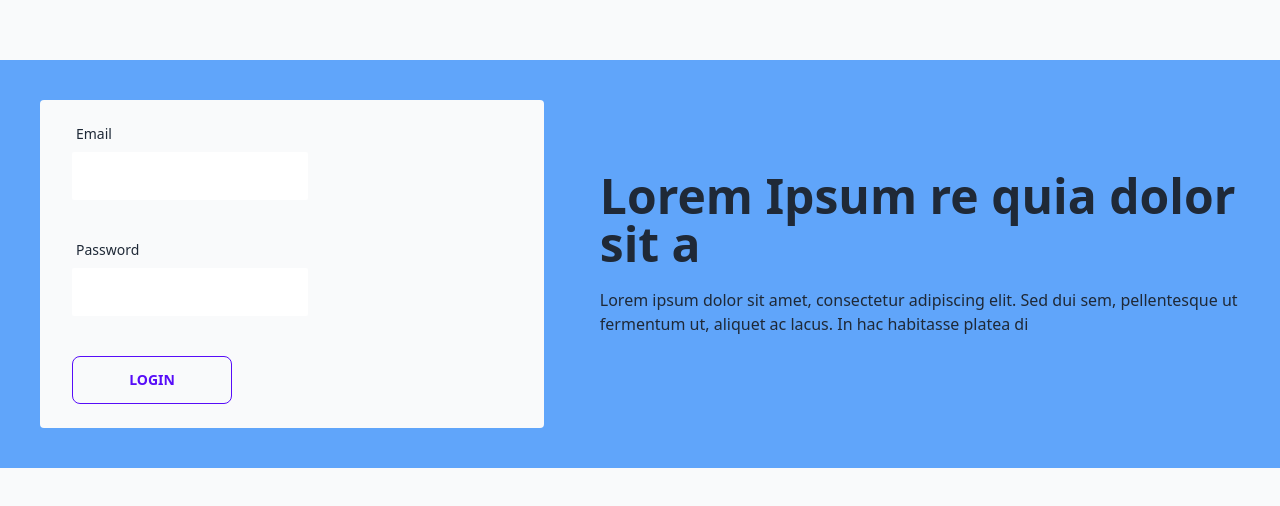
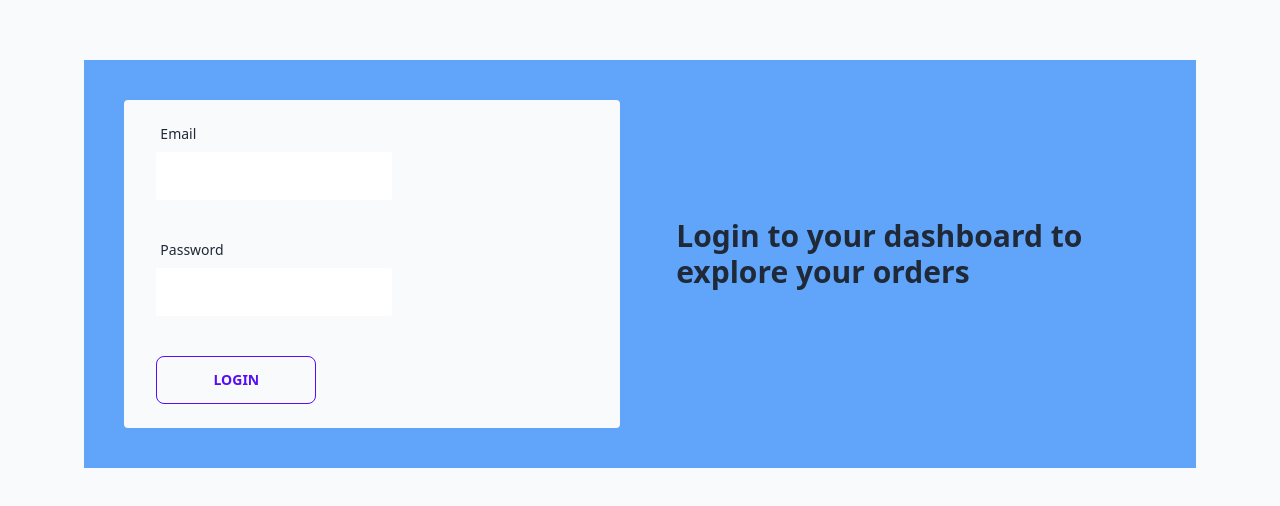
Before and after one commit to CodeBuildder/start-up-saga, a React (Create React App) app in the folder client/: page /admin/login in a window 1280 px wide. Shown: the part 136-642 px from the top of the page. Built offline with nearby package versions, Linux system fonts and the light colour scheme; the HTML template or start-up script is replaced by a standard one.

Commit message:
Fix pages

```diff
--- a/client/src/components/Admin/Login.tsx
+++ b/client/src/components/Admin/Login.tsx
@@ -107,15 +107,9 @@ const AdminLogin: React.FC = () => {
         </div>
         <div className="flex-col justify-center hero-content lg:flex-row">
           <div className="text-center lg:text-left">
-            <h1 className="mb-5 text-5xl font-bold">
-              Lorem Ipsum re quia dolor sit a
+            <h1 className="mb-5 text-3xl font-bold">
+              Login to your dashboard to explore your orders
             </h1>
-
-            <p className="mb-5">
-              Lorem ipsum dolor sit amet, consectetur adipiscing elit. Sed dui
-              sem, pellentesque ut fermentum ut, aliquet ac lacus. In hac
-              habitasse platea di
-            </p>
           </div>
         </div>
       </div>
--- a/client/src/components/Admin/Signup.tsx
+++ b/client/src/components/Admin/Signup.tsx
@@ -20,7 +20,6 @@ const AdminSignup: React.FC = () => {
     formState: { errors },
   } = useForm<FormData>();
   const onSubmit = async (data: FormData) => {
-
     const postData: AxiosResponse = await axios.post(
       `${constants.BASE_URL}/admin/register`,
       data
@@ -31,7 +30,6 @@ const AdminSignup: React.FC = () => {
         history.push("/");
       }, 2000);
     }
-
   };
   return (
     <div className="hero min-h-screen bg-base-200 ">
@@ -146,10 +144,7 @@ const AdminSignup: React.FC = () => {
               >
                 REGISTER
               </button>
-              <a
-                href="/admin/login"
-                className="pl-16 text-blue-500"
-              >
+              <a href="/admin/login" className="pl-16 text-blue-500">
                 Already have an account?
               </a>
             </div>
@@ -157,13 +152,12 @@ const AdminSignup: React.FC = () => {
         </div>
         <div className="flex-col justify-center hero-content ">
           <div className="text-center lg:text-left">
-            <p className="mb-5 text-5xl font-bold">Admin Signup</p>
+            <p className="mb-5 text-5xl font-bold">Register as an company </p>
             <p className="text-lg">
-              Enter the required details to create your new account! <br />
+              Link your company with our platform to expand your reach <br />
               <br />
               <br /> <br />
               <br />{" "}
-
             </p>
           </div>
         </div>
```
